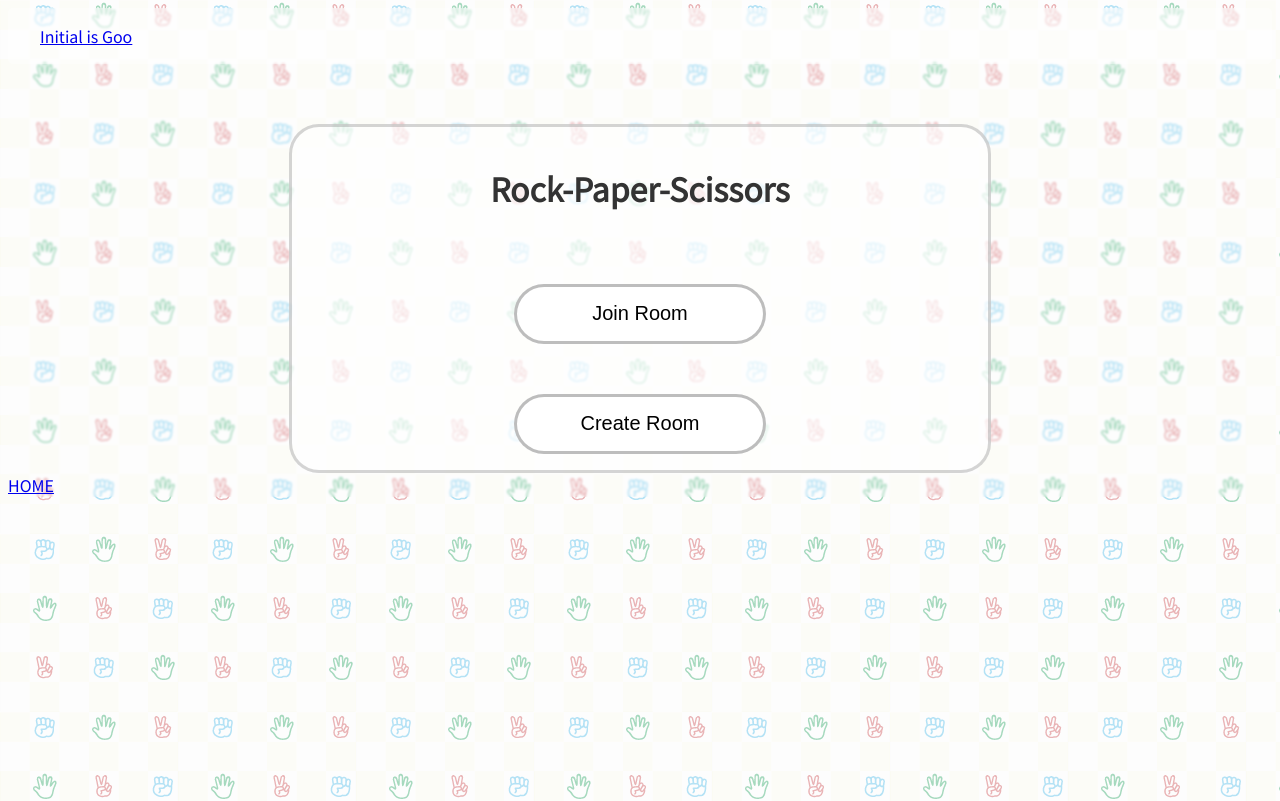
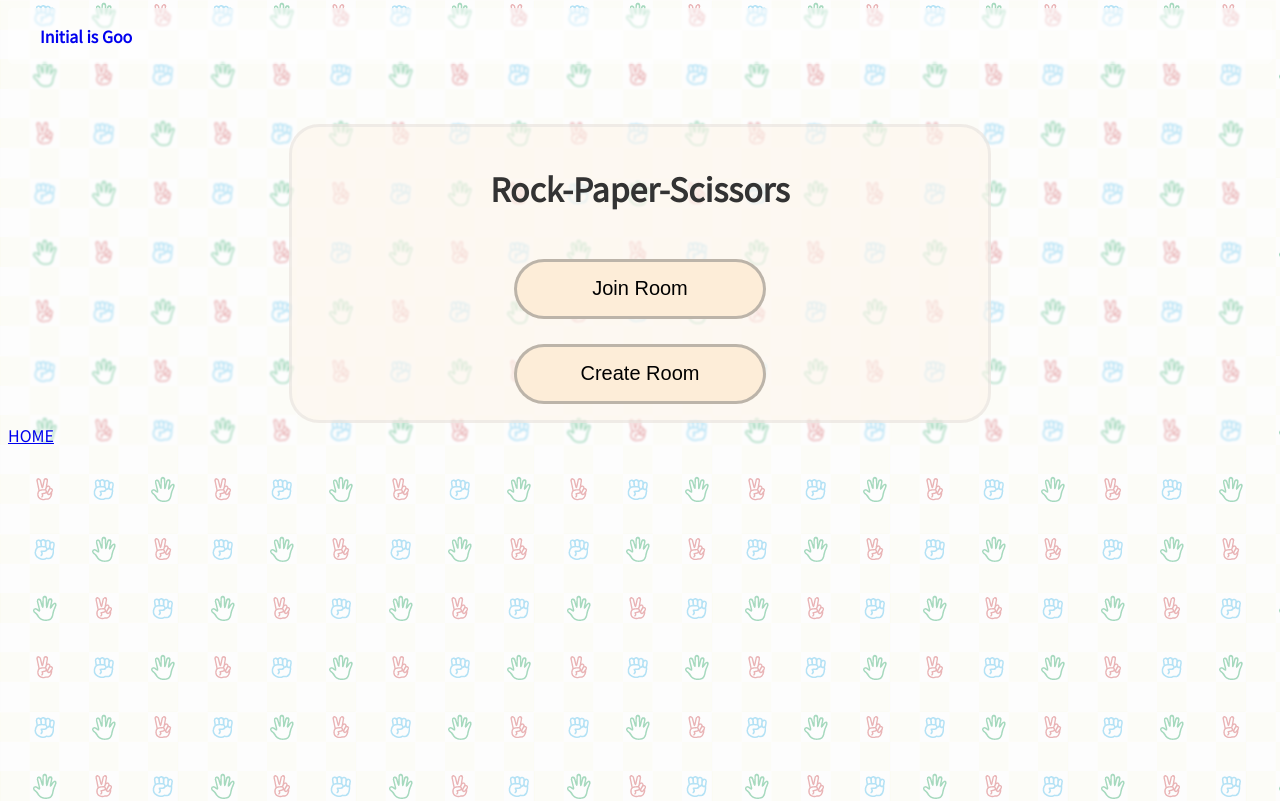
Before and after one commit to rkun123/Initial_is_Goo, a Vue app in the folder frontend/: page / in a window 1280 px wide. Shown: the top 801 px of the page. Built offline with nearby package versions, Linux system fonts and the light colour scheme.

Commit message:
[update] スタイル変更２

```diff
--- a/frontend/src/components/Header.vue
+++ b/frontend/src/components/Header.vue
@@ -1,6 +1,6 @@
 <template>
     <div class="myheader">
-        <router-link to="/">Initial is Goo</router-link>
+        <router-link class="header_text" to="/">Initial is Goo</router-link>
     </div>
 </template>
 
@@ -17,5 +17,9 @@
         padding: 1rem 2rem;
         margin: auto;
     }
+    .header_text {
+        text-decoration: none;
+        font-weight: bold;
+    }
 
 </style>
--- a/frontend/src/views/Home.vue
+++ b/frontend/src/views/Home.vue
@@ -4,7 +4,7 @@
     <div class="container">
       <div class="design">
         <h1>Rock-Paper-Scissors</h1>
-        <div class="room-making">
+        <div class="room-making" id="button1">
           <link-button path="/room/join" class="button-margin">Join Room</link-button>
         </div>
         <div class="room-making">
@@ -30,7 +30,7 @@ export default {
 <style scoped>
 .button-margin {
   font-size: 20px;
-  margin-top: 50px;
+  margin-top: 25px;
   border-top-left-radius: 50px;
   border-top-right-radius: 50px;
   border-bottom-right-radius: 50px;
@@ -39,14 +39,14 @@ export default {
   height: 60px;
   max-width: 400px;
   min-width: 200px;
-  background-color: rgb(255, 255, 255);
+  background-color: rgb(253, 237, 216);
   border: 0.3px solid;
   border: solid;
   border-color: #7575757a;
 }
 .design{
   backdrop-filter: blur(3px);
-  background-color: rgba(255, 255, 255, 0.61);
+  background-color: rgba(253, 245, 236, 0.61);
   border-radius: 5px;
   color: #333;
   line-height: 1.5;
@@ -61,7 +61,7 @@ export default {
   border: solid;
   border: 0.3px solid;
   border: solid;
-  border-color: #8b8b8b5e;
+  border-color: #c9c9c942;
 }
 .container {
   align-items: center;
@@ -70,5 +70,14 @@ export default {
   width: 100%;
 }
 
+#button1 .button-margin:hover {
+  font-weight: bold; /* 太字にする */
+  cursor: pointer; /* マウスカーソルを「ポインター」にする */
+}
+#button2 .button-margin:hover {
+  font-weight: bold; /* 太字にする */
+  cursor: pointer; /* マウスカーソルを「ポインター」にする */
+  background-color: rgb(255, 224, 183);
+}
 
 </style>
--- a/frontend/src/views/Host.vue
+++ b/frontend/src/views/Host.vue
@@ -43,18 +43,24 @@ export default {
 .button-margin {
   font-size: 20px;
   margin-top: 25px;
+  margin-bottom: 25px;
   border-top-left-radius: 50px;
   border-top-right-radius: 50px;
   border-bottom-right-radius: 50px;
   border-bottom-left-radius: 50px;
   width: 30%;
   height: 40px;
-  max-width: 300px;
-  min-width: 100px;
+  max-width: 700px;
+  min-width: 200px;
+  z-index: 10;
+  background-color: rgb(253, 237, 216);
+  border: 0.3px solid;
+  border: solid;
+  border-color: #7575757a;
 }
 .design{
-backdrop-filter: blur(3px);
-  background-color: rgba(255, 255, 255, 0.61);
+  backdrop-filter: blur(3px);
+  background-color: rgba(253, 245, 236, 0.61);
   border-radius: 5px;
   color: #333;
   line-height: 1.5;
@@ -78,4 +84,10 @@ backdrop-filter: blur(3px);
   height: 100%;
   width: 100%;
 }
+.button-margin:hover {
+  font-weight: bold; /* 太字にする */
+  cursor: pointer; /* マウスカーソルを「ポインター」にする */
+  background-color: rgb(255, 224, 183);
+}
+
 </style>
--- a/frontend/src/views/User.vue
+++ b/frontend/src/views/User.vue
@@ -47,19 +47,23 @@ export default {
 .button-margin {
   font-size: 20px;
   margin-top: 25px;
+  margin-bottom: 25px;
   border-top-left-radius: 50px;
   border-top-right-radius: 50px;
   border-bottom-right-radius: 50px;
   border-bottom-left-radius: 50px;
   width: 30%;
   height: 40px;
-  max-width: 300px;
-  min-width: 100px;
-
+  max-width: 700px;
+  min-width: 200px;
+  background-color: rgb(253, 237, 216);
+  border: 0.3px solid;
+  border: solid;
+  border-color: #7575757a;
 }
 .design{
   backdrop-filter: blur(3px);
-  background-color: rgba(255, 255, 255, 0.61);
+  background-color: rgba(253, 245, 236, 0.61);
   border-radius: 5px;
   color: #333;
   line-height: 1.5;
@@ -83,4 +87,9 @@ export default {
   height: 100%;
   width: 100%;
 }
+.button-margin:hover {
+  font-weight: bold; /* 太字にする */
+  cursor: pointer; /* マウスカーソルを「ポインター」にする */
+  background-color: rgb(255, 224, 183);
+}
 </style>
```
